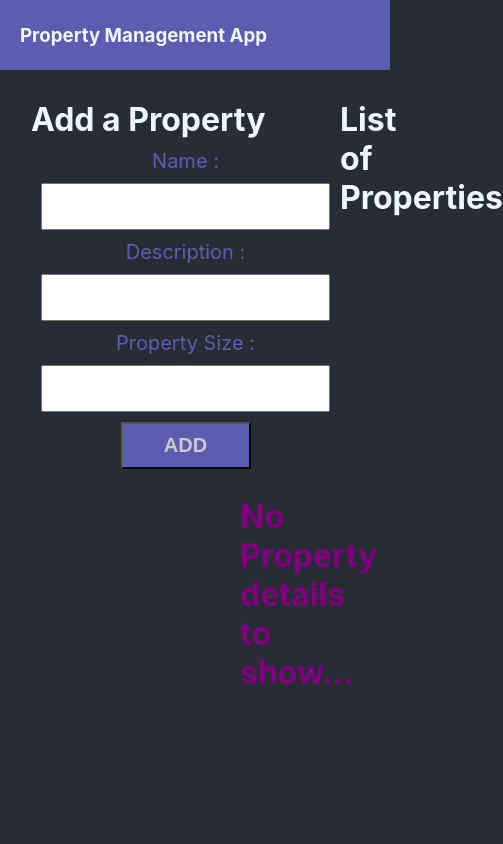
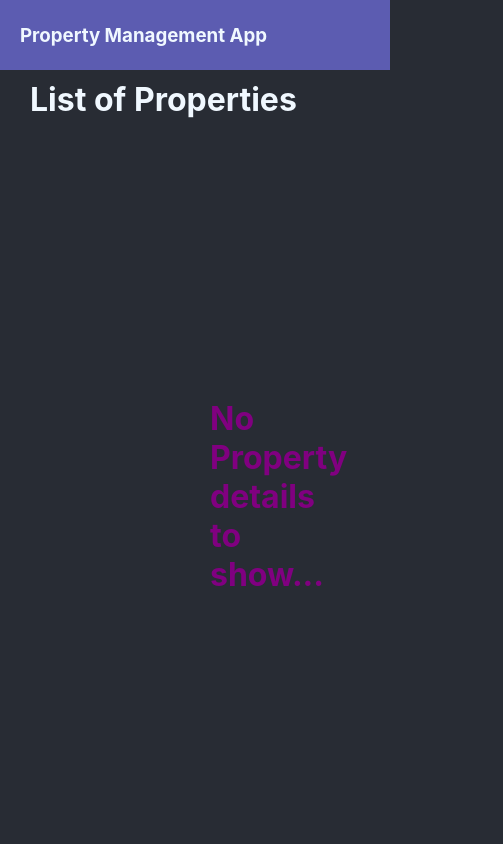
Before and after one commit to thiszsachin/property-list-app, a React (Create React App) app: page / in a window 390 px wide. Shown: the top 844 px of the page, 503 px wide, since content can reach past the window. Built offline with nearby package versions, Linux system fonts and the light colour scheme.

Commit message:
added styles

```diff
--- a/src/components/AddProperty/AddProperty.css
+++ b/src/components/AddProperty/AddProperty.css
@@ -2,6 +2,11 @@
   position: fixed;
   top: 100px;
   right: 50px;
+}
+@media only screen and (max-width: 600px) {
+  .add-container {
+    position: static;
+  }
 }
 
 .inputs {
--- a/src/components/PropertiesList/PropertyList.css
+++ b/src/components/PropertiesList/PropertyList.css
@@ -4,6 +4,14 @@
 .heading {
   margin-left: 300px;
   margin-bottom: 20px;
+}
+@media only screen and (max-width: 600px) {
+  .heading {
+    margin-left: 20px;
+  }
+  .list-container {
+    margin: 10px 10px;
+  }
 }
 .no-list-heading {
   color: purple;
```
